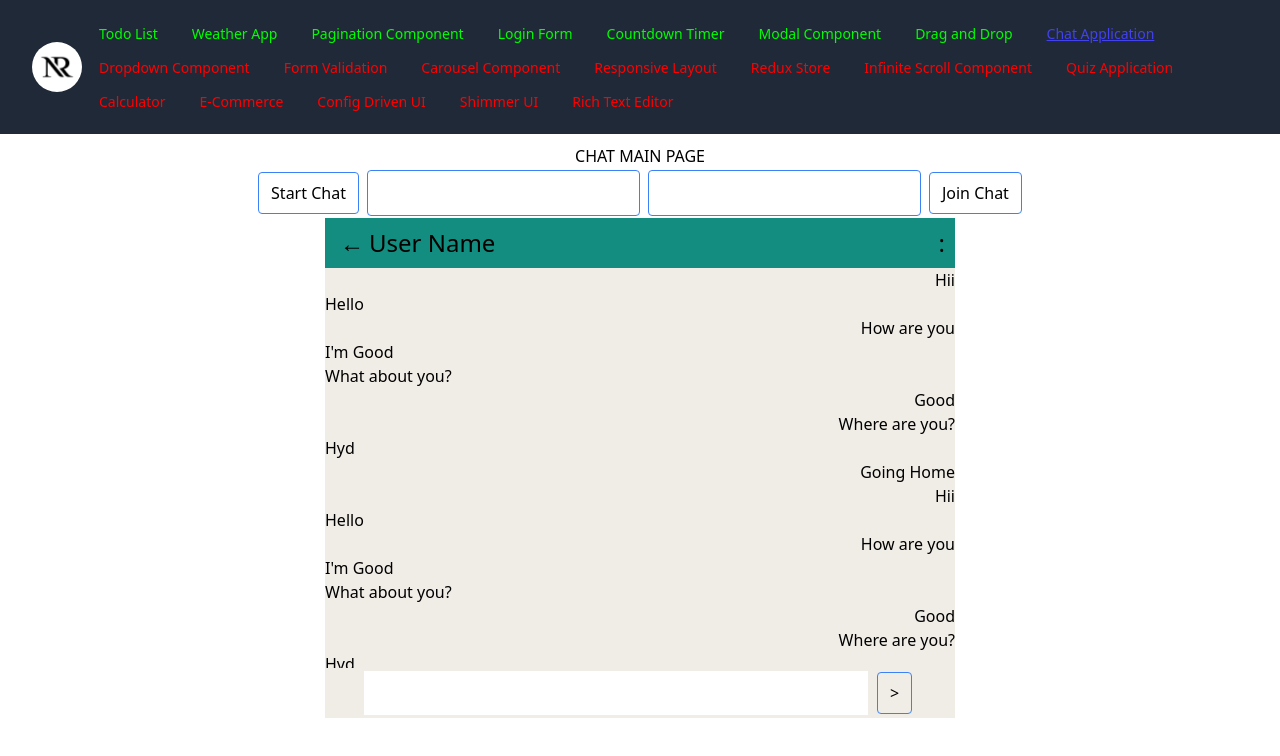
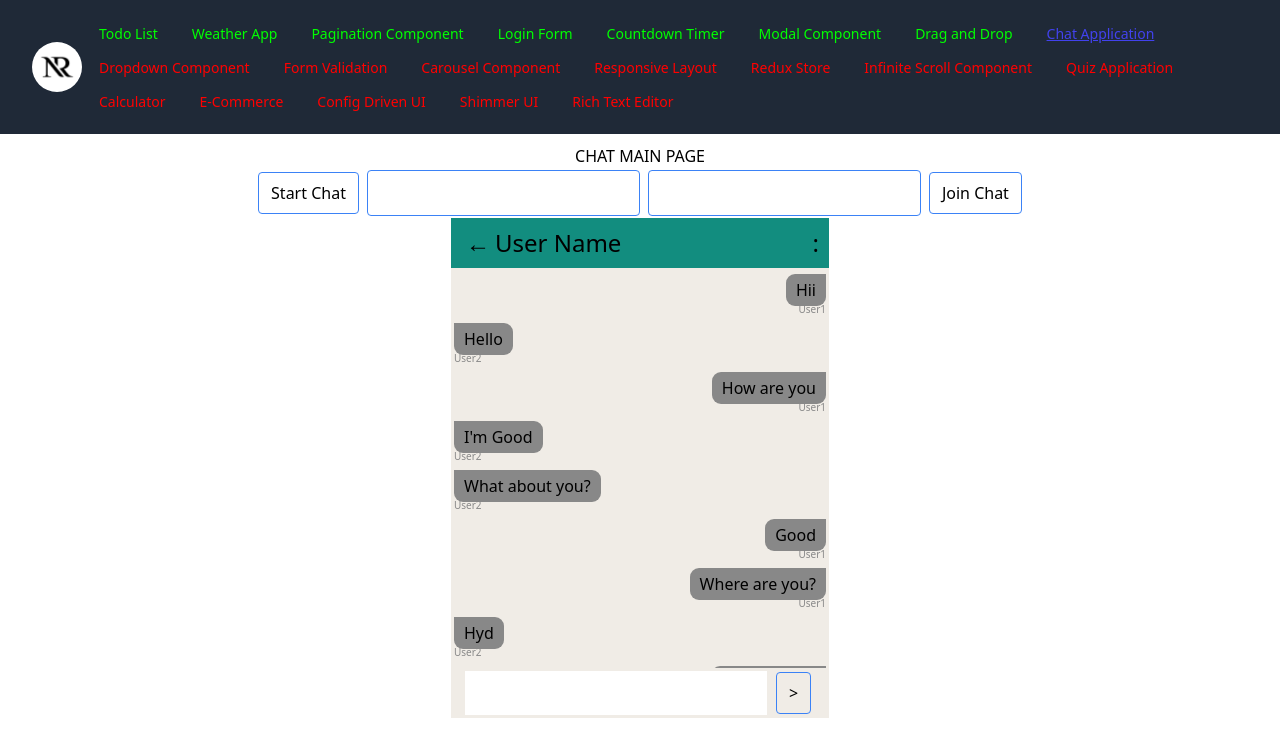
Before and after one commit to nareshb7/react-projects, a React app: page /chat in a window 1280 px wide. Shown: the top 756 px of the page. Built offline with nearby package versions, Linux system fonts and the light colour scheme; no server answers.

Commit message:
8. chat in progress

```diff
--- a/src/common/Components.tsx
+++ b/src/common/Components.tsx
@@ -25,11 +25,13 @@ export const Input = ({
   onChange,
   styles,
   className = "border border-blue-500 input rounded mx-1",
+  onKeyDown,
   ...inputProps
 }: InputProps) => {
   return (
     <input
       value={value}
+      onKeyDown={onKeyDown}
       onChange={onChange}
       className={className}
       style={styles}
--- a/src/projects/chat-application/components/ChatComponent.tsx
+++ b/src/projects/chat-application/components/ChatComponent.tsx
@@ -1,7 +1,16 @@
-import React from "react";
+import React, { useState } from "react";
 import { Button, Input } from "common/Components";
 import { messages } from "./mockData";
 const ChatComponent = () => {
+  const [messageInput, setMessageInput] = useState("")
+  const sendMessage =()=> {
+    console.log("MESSAGE::", messageInput)
+  }
+  const handleKeyPress =(e: React.KeyboardEvent<HTMLInputElement>)=> {
+    if (e.key ==="Enter") {
+      sendMessage()
+    }
+  }
   return (
     <div className="chat-box">
       <div className="box-header">
@@ -10,19 +19,27 @@ const ChatComponent = () => {
           <span>User Name</span>
         </div>
         <div className="rightside-section">
-        <span>:</span>
+          <span>:</span>
         </div>
       </div>
       <div className="box-body">
-        {
-            messages.map((message, idx) => {
-                return <div key={idx} className={`message ${message.sender === "User1"? "right": "left"}`}>{message.message}</div>
-            })
-        }
+        {messages.map((message, idx) => {
+          return (
+            <div
+              key={idx}
+              className={`message ${
+                message.sender === "User1" ? "right" : "left"
+              }`}
+            >
+              <span className="message-content">{message.message}</span>
+              <div className="user-name">{message.sender}</div>
+            </div>
+          );
+        })}
       </div>
       <div className="box-footer">
-        <Input className="msz-input" value="" onChange={(e) => {}} />
-        <Button className="msz-submit" title=">" />
+        <Input onKeyDown={handleKeyPress} className="msz-input" value={messageInput} onChange={(e) => setMessageInput(e.target.value)} />
+        <Button className="msz-submit" title=">" onClick={sendMessage} />
       </div>
     </div>
   );
--- a/src/projects/chat-application/components/mockData.ts
+++ b/src/projects/chat-application/components/mockData.ts
@@ -16,5 +16,5 @@ export const messages = [
   { message: "Good", sender: "User1" },
   { message: "Where are you?", sender: "User1" },
   { message: "Hyd", sender: "User2" },
-  { message: "Going Home", sender: "User1" },
+  { message: "Going Home Going Home Going Home Going Home Going Home Going Home Going Home Going Home Going Home ", sender: "User1" },
 ];
--- a/src/projects/chat-application/styles.scss
+++ b/src/projects/chat-application/styles.scss
@@ -3,7 +3,7 @@
     text-align: center;
     margin: 10px;
     .chat-box {
-        width: 50%;
+        width: 30%;
         margin: auto;
         background-color: #f0ece6;
         height: 500px;
@@ -30,9 +30,30 @@
             overflow: auto;
             .right {
                 text-align: right;
+                margin-right: 3px;
+                .message-content {
+                    border-radius: 9px 0 9px 9px;
+                }
             }
             .left {
                 text-align: left;
+                margin-left: 3px;
+                .message-content {
+                    border-radius: 0px 9px 9px;
+                }
+            }
+
+            .message {
+                margin-block: 10px;
+                .message-content {
+                    padding: 5px 10px;
+                    background-color: #888;
+                }
+                .user-name {
+                    font-size: 10px;
+                    // background-color: #888;
+                    color: #888;
+                }
             }
 
         }
```
